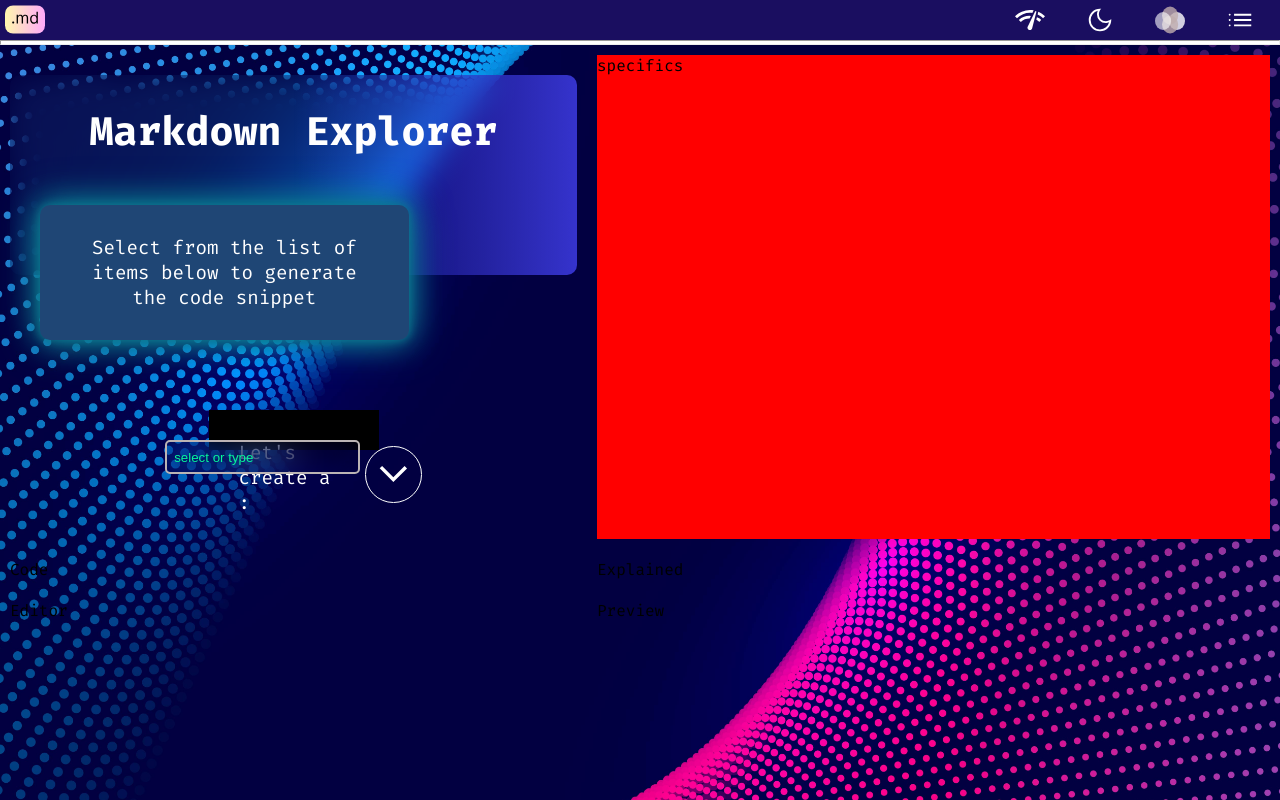
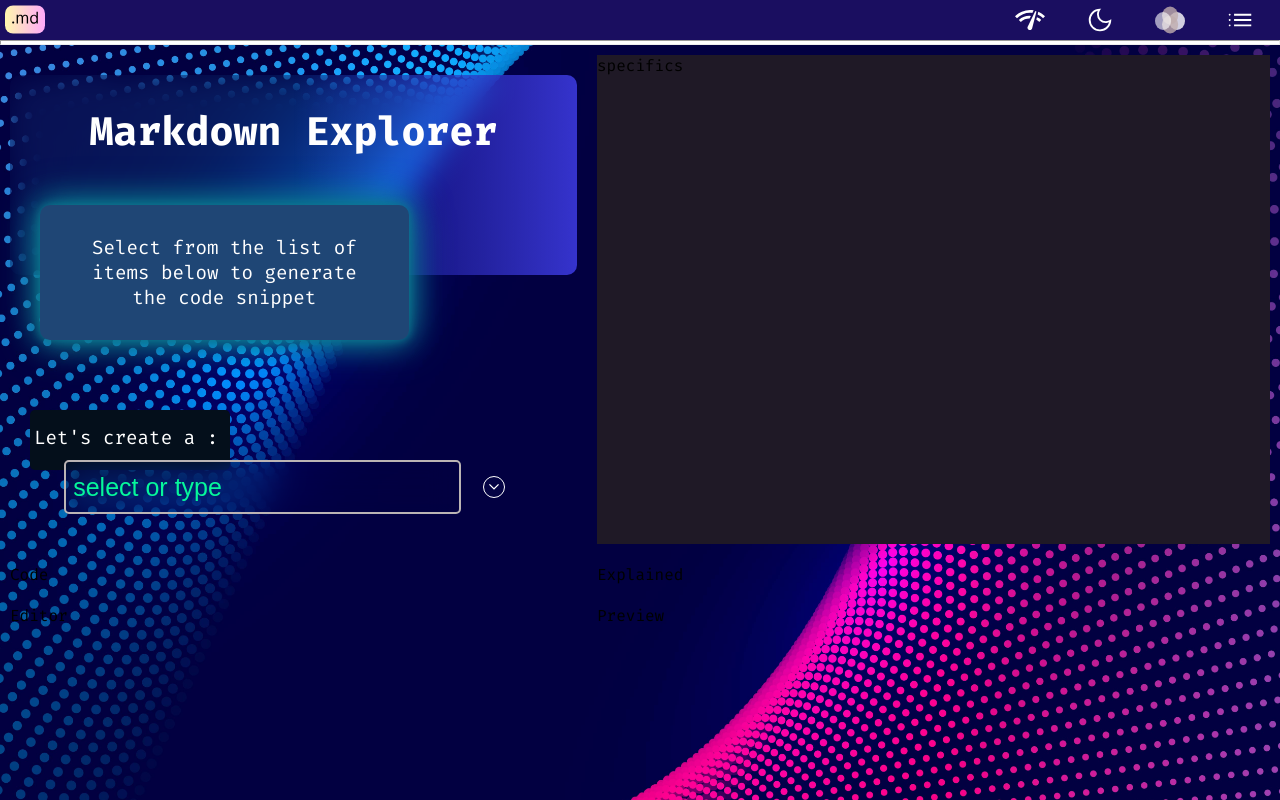
Before and after one commit to XYLOPHONE-TEC/Satelite, a Vue app: page / in a window 1280 px wide. Built offline with nearby package versions, Linux system fonts and the light colour scheme.

Commit message:
selection

```diff
--- a/public/css/styles.css
+++ b/public/css/styles.css
@@ -16,6 +16,8 @@ body{
     right:0;
     left:0;
     bottom:0;
+    overflow-x: hidden;
+    overflow-y: scroll;
 }
 .main{
     display: flex;
@@ -43,9 +45,72 @@ p{
     position:relative;
     top:-30px;
 }
-/* end the regular query */
 
-/* global queries */
+/* the selection */
+.intro{
+    background:#040f1b;
+    color: white;
+    width:140px;
+    height: 40px;
+    margin: auto;
+    text-align: left;
+    position: relative;
+    z-index: 1;
+    border-radius: 5px;
+}
+.input{
+    display: grid;
+    grid-template-columns:  85% 10%;
+    grid-gap:5px;
+    justify-content: center;
+    position: relative;
+    top:-10px;
+    z-index: 2;
+}
+.choice-inputs{
+    height: 30px;
+    border: rgb(187, 180, 180) 2px solid;
+    border-radius: 5px;
+ }
+ .choice-inputs[type='text']{
+    background: transparent;
+    backdrop-filter: blur(15px);
+    color: #06f79b;
+    padding:  0 7px;
+    text-align: left;
+}
+
+
+
+/*.............options divisovn.............*/
+.options{
+    background:#040f1b;
+    text-align: left;
+    width:85%;
+    margin: auto 7px;
+    box-shadow:  0 0 5px  #0d798f, 0 0 7px  #0d798f, 0 0 0px #0d798f;
+    border-radius: 4px;
+    height: 200px;
+    overflow-y: scroll;
+    overflow-x: hidden
+
+}
+.option{
+    margin:1px;
+    color:#06f79b;
+    transition: 1s background;
+}
+.option:hover{
+    color: white;
+    background:#0d798f;
+}
+/* ...........end the regular query ..............*/
+
+
+
+/*................ global queries.............. */
+
+
 @media screen and (min-width:320px) {
 
     /* .................the heading ..................*/
@@ -68,6 +133,45 @@ p{
 
    }
 
+   /* .........the selection inputs.......... */
+
+   .intro{
+    width:170px;
+    height: 50px;
+    margin: auto;
+    }
+    .intro p{
+        padding:3px 2px;
+    }
+    .input{
+        grid-template-columns:  80% 10%;
+        position: relative;
+        top:-10px;
+    }
+    .choice-inputs{
+    height: 50px;
+    }
+
+    .choice-inputs[type='text']{
+        font-size: 20px;
+     }
+
+     /* ............the options division.......... */
+
+     .options{
+
+        width:80%;
+        border-radius: 5px;
+        height: 200px;
+        margin:auto 15px
+
+    }
+     .option{
+        margin:1px;
+        padding: 5px ;
+        color:#06f79b;
+        transition: 1s background;
+    }
 
 }
 @media screen and (min-width:450px) {
@@ -77,7 +181,7 @@ p{
         height: 150px;
        }
        h1{
-        font-size: 2.3rem;
+        font-size: 2.2rem;
         padding: 30px;
         margin: 0;
        }
@@ -91,6 +195,44 @@ p{
         margin: 0 auto;
        }
 
+       /* .........the selection inputs.......... */
+
+   .intro{
+    width:200px;
+    height: 60px;
+    margin: auto;
+    }
+    .intro p{
+        padding: 10px 4px;
+    }
+    .input{
+        grid-template-columns:  75% 10%;
+        position: relative;
+        top:-10px;
+    }
+    .choice-inputs{
+    height: 50px;
+    }
+    .choice-inputs[type='text']{
+       font-size: 25px;
+    }
+
+     /* ............the options division.......... */
+
+     .options{
+
+        width:75%;
+        border-radius: 7px;
+        height: 200px;
+        margin:auto 30px
+
+    }
+     .option{
+        margin:1px;
+        padding: 5px ;
+        color:#06f79b;
+        transition: 1s background;
+    }
 }
 @media screen and (min-width:670px) {
 
@@ -122,7 +264,47 @@ p{
         margin:10px;
     }
 
+    /* .........the selection inputs.......... */
+
+   .intro{
+    width:200px;
+    height: 60px;
+    margin: auto 20px;
+    }
+    .intro p{
+        padding: 15px 4px;
+    }
+    .input{
+        grid-template-columns:  70% 10%;
+        position: relative;
+        top:-10px;
+    }
+    .choice-inputs{
+    height: 50px;
+    }
+    .choice-inputs[type='text']{
+       font-size: 25px;
+    }
+
+      /* ............the options division.......... */
+
+      .options{
+
+        width:70%;
+        border-radius: 7px;
+        height: 200px;
+        margin:auto 40px
+
+    }
+     .option{
+        margin:1px;
+        padding: 5px ;
+        color:#06f79b;
+        transition: 1s background;
+    }
 }
+
+
 @media screen and (min-width:1024px) {
 
     /*............... the heading ..............*/
@@ -151,8 +333,25 @@ p{
         grid-template-columns:45% auto ;
     }
 
+     /* ............the options division.......... */
+
+     .options{
+
+        width:70%;
+        border-radius: 7px;
+        height: 200px;
+        margin:auto 55px
+
+    }
+     .option{
+        margin:1px;
+        padding: 5px ;
+        color:#06f79b;
+        transition: 1s background;
+    }
+
 }
-@media screen and (min-width:1400px) {
+@media screen and (min-width:1670px) {
 
     /* .............the app and main division ..............*/
     .main{
@@ -186,6 +385,42 @@ p{
 
        }
 
+         /* .........the selection inputs.......... */
 
+   .intro{
+    width:350px;
+    height: 80px;
+    margin: auto 20px;
+    }
+    .intro p{
+        padding: 15px 4px;
+    }
+    .input{
+        grid-template-columns:  70% 10%;
+        position: relative;
+        top:-10px;
+    }
+    .choice-inputs{
+    height: 50px;
+    }
+    .choice-inputs[type='text']{
+       font-size: 25px;
+    }
 
+      /* ............the options division.......... */
+
+      .options{
+
+        width:70%;
+        border-radius: 7px;
+        height: 200px;
+        margin:auto 10%
+
+    }
+     .option{
+        margin:1px;
+        padding: 5px ;
+        color:#06f79b;
+        transition: 1s background;
+    }
 }
--- a/src/components/Select.vue
+++ b/src/components/Select.vue
@@ -5,8 +5,21 @@
         </div>
         <div class="input">
         <input v-model="selected" type="text" placeholder="select or type" class="choice-inputs">
-        <svg xmlns="http://www.w3.org/2000/svg" fill="currentColor" viewBox="0 -960 960 960" id="select-droper"><path d="M480-345 240-585l43-43 197 198 197-197 43 43-240 239Z"/></svg>
+        <svg xmlns="http://www.w3.org/2000/svg" fill="currentColor" viewBox="0 -960 960 960" id="select-droper" @click="optionfunc()"><path d="M480-345 240-585l43-43 197 198 197-197 43 43-240 239Z"/></svg>
         </div>
+        <template v-if="mention">
+        <div class="options" id="optionsdiv" >
+            <p id="0" class="option">option1</p>
+            <p id="1" class="option">option1</p>
+            <p id="2" class="option">option1</p>
+            <p id="3" class="option">option1</p>
+            <p id="4" class="option">option1</p>
+            <p id="5" class="option">option1</p>
+            <p id="6" class="option">option1</p>
+            <p id="7" class="option">option1</p>
+            <p id="8" class="option">option1</p>
+        </div>
+        </template>
    </div>
 </template>
 
@@ -15,11 +28,17 @@
         name:"Select-C",
         data(){
             return{
-                selected:""
+                mention:false
             }
         },
         methods: {
-
+            optionfunc() {
+                if (this.mention === true) {
+                    this.mention=false;
+                } else {
+                    this.mention=true;
+                }
+                }
         },
     }
 </script>
@@ -28,36 +47,10 @@
 .select{
     margin-bottom: 20px;
 }
-.intro{
-    background: black;
-    color: white;
-    width:170px;
-    height: 40px;
-    margin: auto;
-    text-align: left;
-    position: relative;
-    z-index: 1;
-}
-.input{
-    display: grid;
-    grid-template-columns: auto  10%;
-    grid-gap:5px;
-    justify-content: center;
-    position: relative;
-    top:-10px;
-    z-index: 2;
-}
-.choice-inputs{
-   height: 30px;
-   border: rgb(187, 180, 180) 2px solid;
-   border-radius: 5px;
-}
-.choice-inputs[type='text']{
-    background: transparent;
-    backdrop-filter: blur(15px);
-    color: #06f79b;
-    padding:  0 7px;
-}
+
+
+
+
 ::-webkit-input-placeholder { /* Edge */
     color: #06f79b;
 }
@@ -75,8 +68,13 @@
 #select-droper{
     color:white;
     border: white 1px solid;
+    background: #040344;
     border-radius: 50%;
     backdrop-filter: blur(1px);
-    margin: 6px auto;
+    margin:auto;
+    width: 20px;
+
 }
+
+
 </style>
--- a/src/components/Specific.vue
+++ b/src/components/Specific.vue
@@ -20,7 +20,7 @@
 
 <style scoped>
 .specific{
-    background: red;
+    background:#1f1926;
 
 
 }
```
Also changed, not shown: src/App.vue (line endings or trailing spaces).
